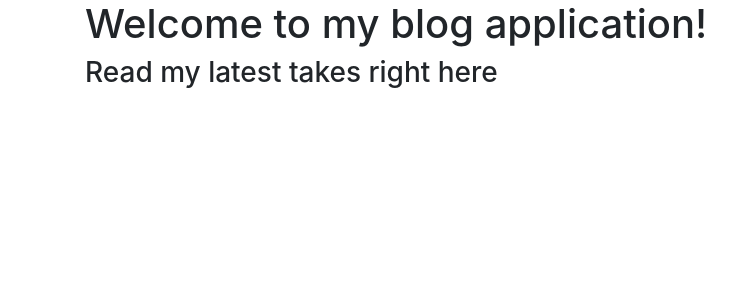
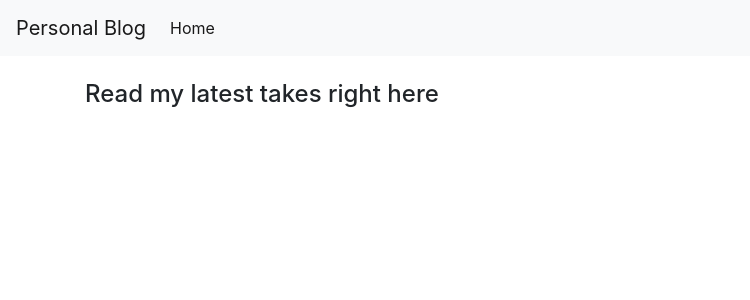
Before and after one commit to beeryani/django-blog-api, a Django app: page / in a window 1280 px wide. Shown: the top 300 px of the page, without its empty margins (0-750 px from the left). Run offline with Django 4.2, Linux system fonts and the light colour scheme; data that the repository does not hold is empty.

Commit message:
- add Navbar to template html

```diff
--- a/blog/templates/blog/home.html
+++ b/blog/templates/blog/home.html
@@ -2,9 +2,8 @@
 {% block content %}
 <!DOCTYPE html>
 <title>blog</title>
-<h1>Welcome to my blog application!</h1>
-<h3>Read my latest takes right here</h3>
 <br>
+<h4>Read my latest takes right here</h4>
 <ul>
     {% for blog in post_list%}
         <li><a href="{% url 'blog_app:blog' pk=blog.pk %}">{{ blog.title }}</a> - {{ blog.author }}</li>
--- a/blog/templates/blog/starter.html
+++ b/blog/templates/blog/starter.html
@@ -9,6 +9,43 @@
     <link rel="stylesheet" href="https://cdn.jsdelivr.net/npm/bootstrap@4.3.1/dist/css/bootstrap.min.css" integrity="sha384-ggOyR0iXCbMQv3Xipma34MD+dH/1fQ784/j6cY/iJTQUOhcWr7x9JvoRxT2MZw1T" crossorigin="anonymous">
   </head>
   <body>
+
+    <nav class="navbar navbar-expand-lg navbar-light bg-light">
+        <a class="navbar-brand" href="#">Personal Blog</a>
+        <button class="navbar-toggler" type="button" data-toggle="collapse" data-target="#navbarSupportedContent" aria-controls="navbarSupportedContent" aria-expanded="false" aria-label="Toggle navigation">
+          <span class="navbar-toggler-icon"></span>
+        </button>
+
+        <div class="collapse navbar-collapse" id="navbarSupportedContent">
+          <ul class="navbar-nav mr-auto">
+            <li class="nav-item active">
+              <a class="nav-link" href="{% url 'blog_app:home' %}">Home<span class="sr-only">(current)</span></a>
+            </li>
+            <!-- <li class="nav-item">
+              <a class="nav-link" href="#">Link</a>
+            </li> -->
+            <!-- <li class="nav-item dropdown">
+              <a class="nav-link dropdown-toggle" href="#" id="navbarDropdown" role="button" data-toggle="dropdown" aria-haspopup="true" aria-expanded="false">
+                Dropdown
+              </a>
+              <div class="dropdown-menu" aria-labelledby="navbarDropdown">
+                <a class="dropdown-item" href="#">Action</a>
+                <a class="dropdown-item" href="#">Another action</a>
+                <div class="dropdown-divider"></div>
+                <a class="dropdown-item" href="#">Something else here</a>
+              </div>
+            </li> -->
+            <!-- <li class="nav-item">
+              <a class="nav-link disabled" href="#">Disabled</a>
+            </li> -->
+          </ul>
+          <!-- <form class="form-inline my-2 my-lg-0">
+            <input class="form-control mr-sm-2" type="search" placeholder="Search" aria-label="Search">
+            <button class="btn btn-outline-success my-2 my-sm-0" type="submit">Search</button>
+          </form> -->
+        </div>
+    </nav>
+
     <div class="container">
         {% block content %}
 
```
